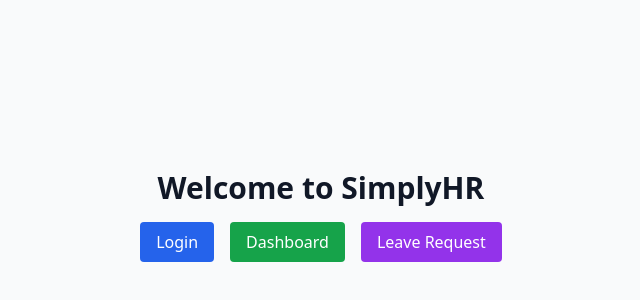
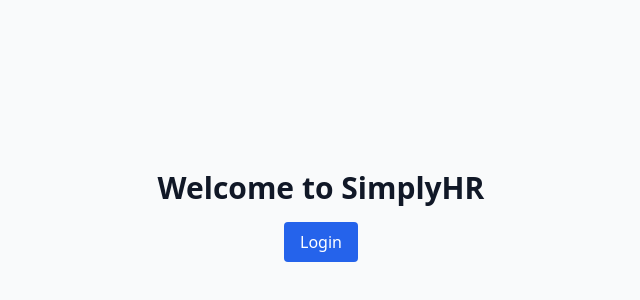
Before and after one commit to VacationReady/Simply-HR, a Next.js app: page / in a window 1280 px wide. Shown: the part 184-484 px from the top of the page, without its empty margins (319-959 px from the left). Built offline with nearby package versions, Linux system fonts and the light colour scheme.

Commit message:
Show only login button on homepage

```diff
--- a/app/page.js
+++ b/app/page.js
@@ -4,11 +4,12 @@
   return (
     <main className="min-h-screen flex flex-col items-center justify-center gap-4 p-8">
       <h1 className="text-3xl font-bold">Welcome to SimplyHR</h1>
-      <div className="flex gap-4">
-        <Link href="/login" className="bg-blue-600 text-white px-4 py-2 rounded">Login</Link>
-        <Link href="/dashboard" className="bg-green-600 text-white px-4 py-2 rounded">Dashboard</Link>
-        <Link href="/leave-request" className="bg-purple-600 text-white px-4 py-2 rounded">Leave Request</Link>
-      </div>
+      <Link
+        href="/login"
+        className="bg-blue-600 text-white px-4 py-2 rounded hover:bg-blue-700"
+      >
+        Login
+      </Link>
     </main>
   );
 }
```
